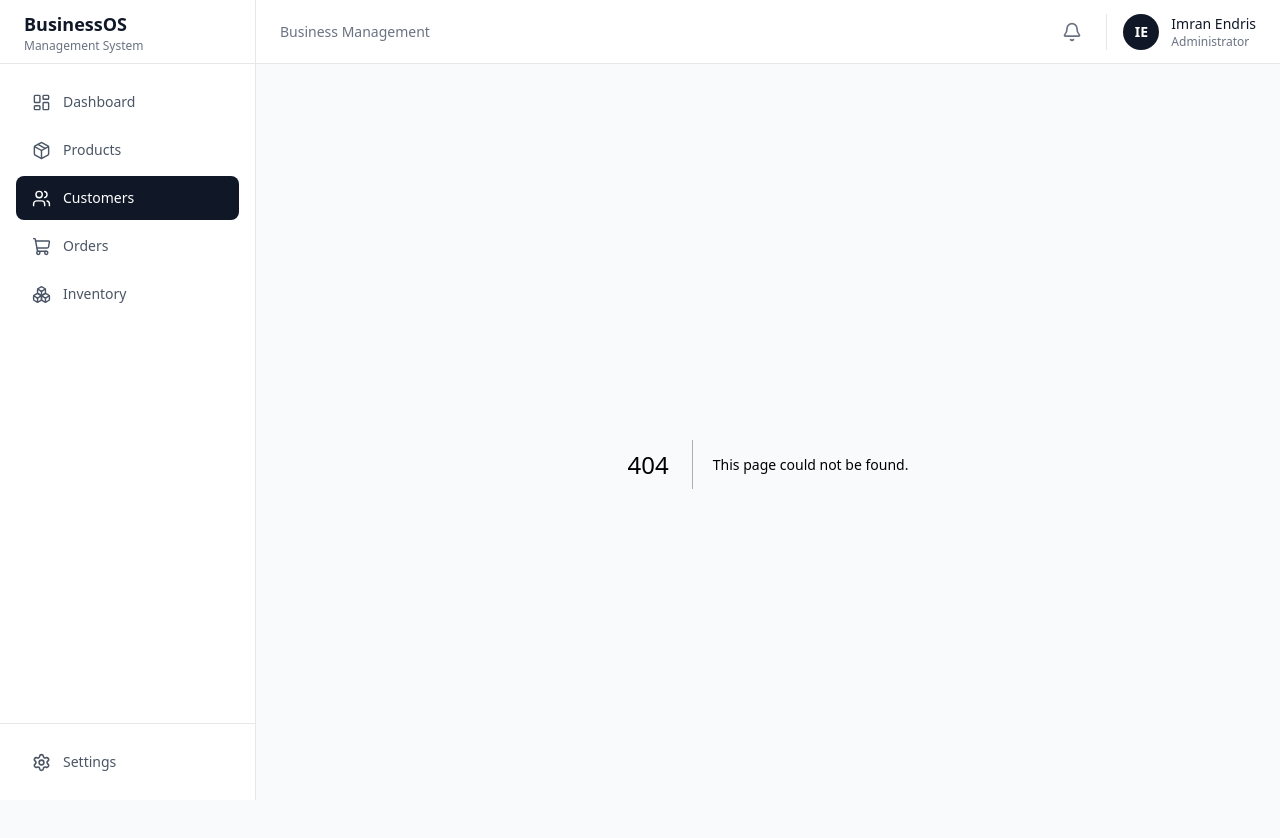
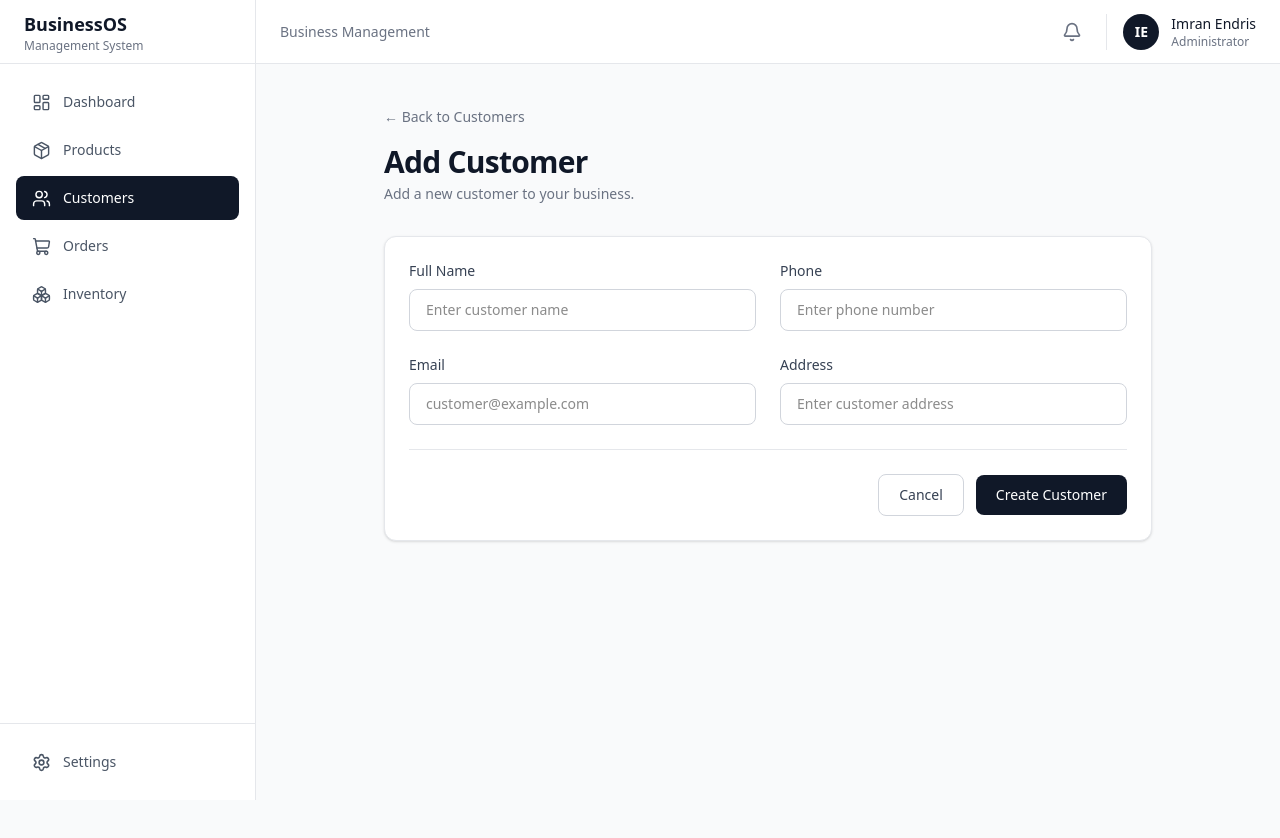
Before and after one commit to babaty73/next-js-buisness-management-system, a Next.js app: page /customers/new in a window 1280 px wide. Before the commit this address had no page. Shown: the top 838 px of the page. Built offline with nearby package versions, Linux system fonts and the light colour scheme.

Commit message:
built the customer form

```diff
--- /dev/null
+++ b/app/customers/new/page.tsx
@@ -0,0 +1,29 @@
+import Link from "next/link";
+import CustomerForm from "@/components/customers/CustomerForm";
+
+export default function NewCustomerPage() {
+  return (
+    <main className="min-h-screen bg-gray-50 p-6 md:p-10">
+      <div className="mx-auto max-w-3xl">
+        <div className="mb-8">
+          <Link
+            href="/customers"
+            className="text-sm font-medium text-gray-500 hover:text-gray-900"
+          >
+            ← Back to Customers
+          </Link>
+
+          <h1 className="mt-4 text-3xl font-bold tracking-tight text-gray-900">
+            Add Customer
+          </h1>
+
+          <p className="mt-1 text-sm text-gray-500">
+            Add a new customer to your business.
+          </p>
+        </div>
+
+        <CustomerForm />
+      </div>
+    </main>
+  );
+}
--- /dev/null
+++ b/components/customers/CustomerForm.tsx
@@ -0,0 +1,179 @@
+"use client";
+
+import { FormEvent, useState } from "react";
+import { useRouter } from "next/navigation";
+
+export default function CustomerForm() {
+  const router = useRouter();
+
+  const [formData, setFormData] = useState({
+    name: "",
+    email: "",
+    phone: "",
+    address: "",
+  });
+
+  const [loading, setLoading] = useState(false);
+  const [error, setError] = useState("");
+
+  function handleChange(
+    event: React.ChangeEvent<HTMLInputElement>
+  ) {
+    const { name, value } = event.target;
+
+    setFormData((previous) => ({
+      ...previous,
+      [name]: value,
+    }));
+  }
+
+  async function handleSubmit(event: FormEvent<HTMLFormElement>) {
+    event.preventDefault();
+
+    setLoading(true);
+    setError("");
+
+    try {
+      const response = await fetch("/api/customers", {
+        method: "POST",
+        headers: {
+          "Content-Type": "application/json",
+        },
+        body: JSON.stringify(formData),
+      });
+
+      const data = await response.json();
+
+      if (!response.ok) {
+        throw new Error(data.message || "Failed to create customer");
+      }
+
+      router.push("/customers");
+      router.refresh();
+    } catch (error) {
+      setError(
+        error instanceof Error
+          ? error.message
+          : "Something went wrong"
+      );
+    } finally {
+      setLoading(false);
+    }
+  }
+
+  return (
+    <form
+      onSubmit={handleSubmit}
+      className="space-y-6 rounded-xl border border-gray-200 bg-white p-6 shadow-sm"
+    >
+      {error && (
+        <div className="rounded-lg border border-red-200 bg-red-50 px-4 py-3 text-sm text-red-700">
+          {error}
+        </div>
+      )}
+
+      <div className="grid gap-6 md:grid-cols-2">
+        {/* Name */}
+        <div>
+          <label
+            htmlFor="name"
+            className="mb-2 block text-sm font-medium text-gray-700"
+          >
+            Full Name
+          </label>
+
+          <input
+            id="name"
+            name="name"
+            type="text"
+            value={formData.name}
+            onChange={handleChange}
+            required
+            placeholder="Enter customer name"
+            className="w-full rounded-lg border border-gray-300 px-4 py-2.5 text-sm outline-none transition focus:border-gray-900 focus:ring-1 focus:ring-gray-900"
+          />
+        </div>
+
+        {/* Phone */}
+        <div>
+          <label
+            htmlFor="phone"
+            className="mb-2 block text-sm font-medium text-gray-700"
+          >
+            Phone
+          </label>
+
+          <input
+            id="phone"
+            name="phone"
+            type="tel"
+            value={formData.phone}
+            onChange={handleChange}
+            required
+            placeholder="Enter phone number"
+            className="w-full rounded-lg border border-gray-300 px-4 py-2.5 text-sm outline-none transition focus:border-gray-900 focus:ring-1 focus:ring-gray-900"
+          />
+        </div>
+
+        {/* Email */}
+        <div>
+          <label
+            htmlFor="email"
+            className="mb-2 block text-sm font-medium text-gray-700"
+          >
+            Email
+          </label>
+
+          <input
+            id="email"
+            name="email"
+            type="email"
+            value={formData.email}
+            onChange={handleChange}
+            placeholder="customer@example.com"
+            className="w-full rounded-lg border border-gray-300 px-4 py-2.5 text-sm outline-none transition focus:border-gray-900 focus:ring-1 focus:ring-gray-900"
+          />
+        </div>
+
+        {/* Address */}
+        <div>
+          <label
+            htmlFor="address"
+            className="mb-2 block text-sm font-medium text-gray-700"
+          >
+            Address
+          </label>
+
+          <input
+            id="address"
+            name="address"
+            type="text"
+            value={formData.address}
+            onChange={handleChange}
+            placeholder="Enter customer address"
+            className="w-full rounded-lg border border-gray-300 px-4 py-2.5 text-sm outline-none transition focus:border-gray-900 focus:ring-1 focus:ring-gray-900"
+          />
+        </div>
+      </div>
+
+      {/* Actions */}
+      <div className="flex items-center justify-end gap-3 border-t border-gray-200 pt-6">
+        <button
+          type="button"
+          onClick={() => router.push("/customers")}
+          className="rounded-lg border border-gray-300 px-5 py-2.5 text-sm font-medium text-gray-700 transition hover:bg-gray-50"
+        >
+          Cancel
+        </button>
+
+        <button
+          type="submit"
+          disabled={loading}
+          className="rounded-lg bg-gray-900 px-5 py-2.5 text-sm font-medium text-white transition hover:bg-gray-800 disabled:cursor-not-allowed disabled:opacity-50"
+        >
+          {loading ? "Creating..." : "Create Customer"}
+        </button>
+      </div>
+    </form>
+  );
+}
```
